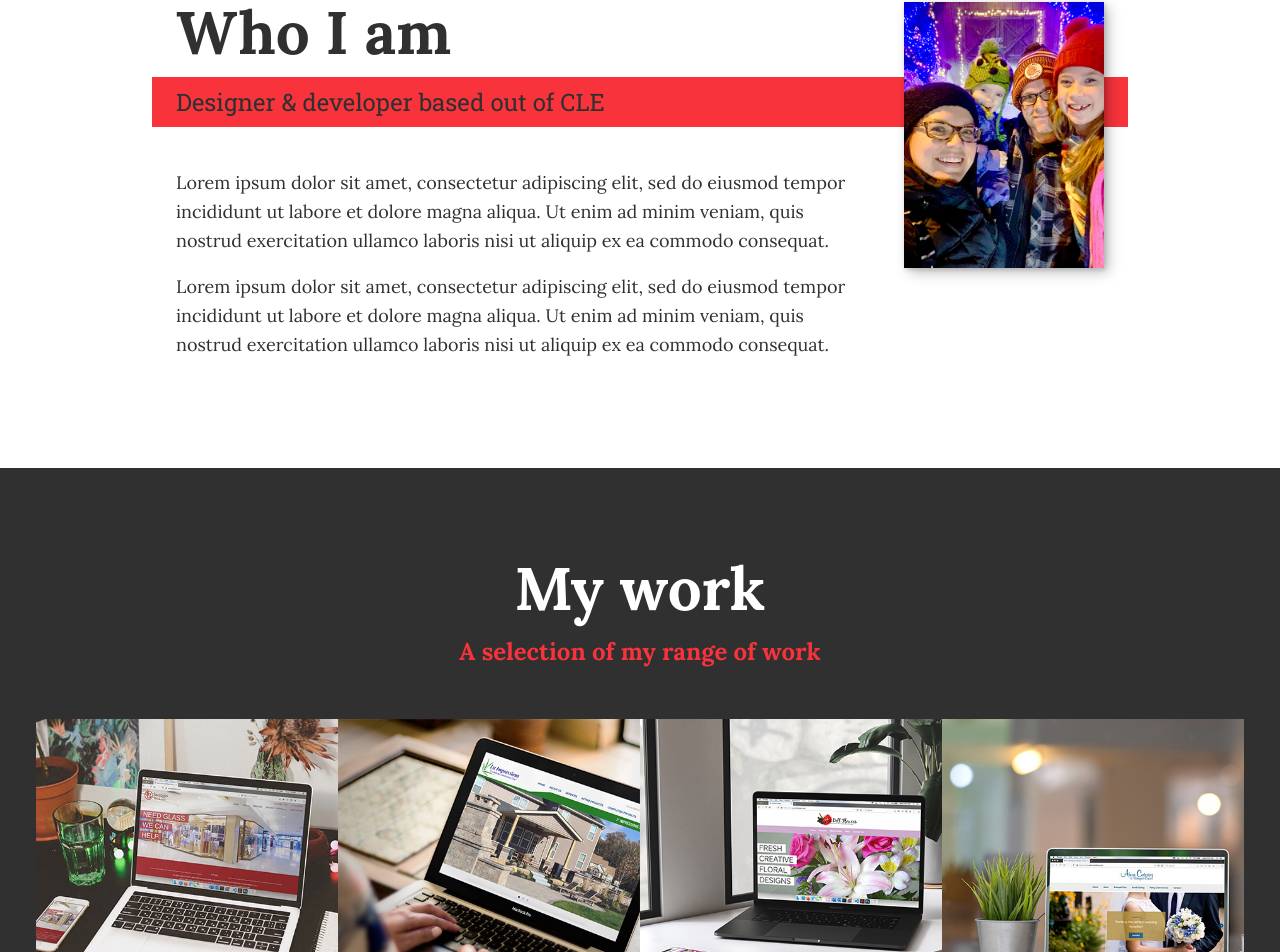
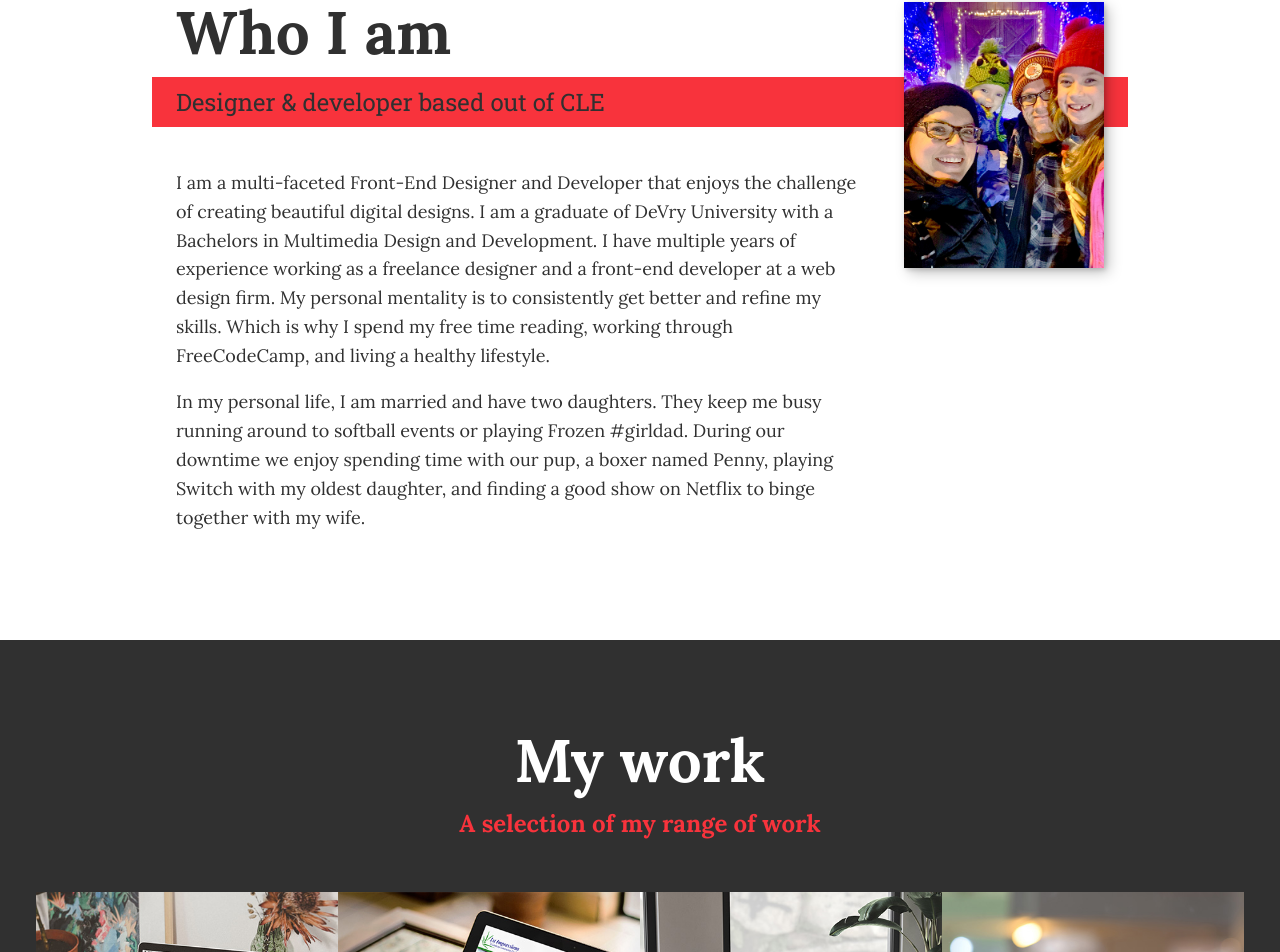
Before and after one commit to trcwrx78/portfolio-dos, a React (Create React App) app: page / in a window 1280 px wide. Shown: the part 1398-2350 px from the top of the page. Built offline with nearby package versions, Linux system fonts and the light colour scheme.

Commit message:
Added about me and briefing for Sandglo

```diff
--- a/src/App.css
+++ b/src/App.css
@@ -36,10 +36,10 @@
 
 /* General styles */
 
-/* endable this to add smooth scrolling
+/* enable this to add smooth scrolling */
 html {
     scroll-behavior: smooth;
-}*/
+}
 
 
 body {
--- a/src/components/About.js
+++ b/src/components/About.js
@@ -4,13 +4,19 @@ function About() {
     return(
         <section className="about-me" id="about">
            <h2 className="section__title section__title--about">Who I am</h2>
-           <p className="section__subtitle section__subtitle--about">Designer & developer based out of CLE</p>
+           <p className="section__subtitle section__subtitle--about">Designer &amp; developer based out of CLE</p>
 
            <div className="about-me__body">
-               <p>Lorem ipsum dolor sit amet, consectetur adipiscing elit, sed do eiusmod tempor incididunt ut labore et dolore magna aliqua.
-                   Ut enim ad minim veniam, quis nostrud exercitation ullamco laboris nisi ut aliquip ex ea commodo consequat.</p>
-               <p>Lorem ipsum dolor sit amet, consectetur adipiscing elit, sed do eiusmod tempor incididunt ut labore et dolore magna aliqua.
-                   Ut enim ad minim veniam, quis nostrud exercitation ullamco laboris nisi ut aliquip ex ea commodo consequat.</p>
+               <p>I am a multi-faceted Front-End Designer and Developer that enjoys the challenge of creating beautiful
+                   digital designs. I am a graduate of DeVry University with a Bachelors in Multimedia Design and
+                   Development. I have multiple years of experience working as a freelance designer and a front-end
+                   developer at a web design firm. My personal mentality is to consistently get better and refine my
+                   skills. Which is why I spend my free time reading, working through FreeCodeCamp, and living a
+                   healthy lifestyle. </p>
+               <p>In my personal life, I am married and have two daughters. They keep me busy running around to
+                   softball events or playing Frozen #girldad. During our downtime we enjoy spending time with our
+                   pup, a boxer named Penny, playing Switch with my oldest daughter, and finding a good show on Netflix
+                   to binge together with my wife.</p>
            </div>
 
            <img src="/img/dev-trc-02.jpg" alt="Torrence and family in front of holiday lights" className="about-me__img" />
--- a/src/components/PortfolioItem.js
+++ b/src/components/PortfolioItem.js
@@ -16,7 +16,7 @@ function PortfolioItem(props) {
     }
 
     function handleClick() {
-        history.push("/");
+        history.push("/#work");
       }
 
     return(
--- a/src/portfolioData.json
+++ b/src/portfolioData.json
@@ -7,9 +7,9 @@
         "imgDetail": "/img/portfolio-details-01.jpg",
         "altImgDetail": "",
         "desc": "UI/UX and Front-end",
-        "p1": "Why is this not working?",
-        "p2": "Or did it have to do with , punctuation!.",
-        "p3": "I guess it did not&?"
+        "p1": "Sandglo glass had a problem with not having a responsive website to meet the needs of their mobile. I was able to meet with the stakeholders of the company where we spent time talking about their needs which included rich multimedia showing detail in the sandblasted glass designs, showcase the business work that they continue to do in downtown Cleveland, and a place where people can express interest in a career.",
+        "p2": "Once I had the expectations of the client I began working on a mood board and style tiles that would serve as the basis to some of the components of the website. I used these to create a mock-up design in Photoshop. The client was happy with the design and gave me the ok to start building out in the browser.",
+        "p3": "To build out the site I decided to work with Foundation as the framework. I also utilized Sass for the styles and manipulating the layout to conform to the photoshop mock. I also used PHP to make the site modular and to validate the contact form."
     },
 
     {
@@ -55,7 +55,7 @@
         "id": "5",
         "title": "Mileti Optical",
         "img": "/img/portfolio-05.jpg",
-        "altImg": "",
+        "altImg": "Mileti Optical website on laptop and mobile device",
         "imgDetail": "/img/portfolio-details-05.jpg",
         "altImgDetail": "",
         "desc": "UI/UX and Front-end",
@@ -68,7 +68,7 @@
         "id": "6",
         "title": "Skybryte",
         "img": "/img/portfolio-06.jpg",
-        "altImg": "",
+        "altImg": "Skybryte website on all in one computer",
         "imgDetail": "/img/portfolio-details-06.jpg",
         "altImgDetail": "",
         "desc": "UI/UX and Front-end",
@@ -81,7 +81,7 @@
         "id": "7",
         "title": "Markdown Previewer",
         "img": "/img/portfolio-07.jpg",
-        "altImg": "",
+        "altImg": "Markdown previewer on a laptop computer",
         "imgDetail": "/img/portfolio-details-07.jpg",
         "altImgDetail": "",
         "desc": "React.js and Front-end",
@@ -94,7 +94,7 @@
         "id": "8",
         "title": "MEME Generator",
         "img": "/img/portfolio-08.jpg",
-        "altImg": "",
+        "altImg": "Meme generator on an iPad",
         "imgDetail": "/img/portfolio-details-08.jpg",
         "altImgDetail": "",
         "desc": "React.js and Front-end",
@@ -107,7 +107,7 @@
         "id": "9",
         "title": "PicSome",
         "img": "/img/portfolio-09.jpg",
-        "altImg": "",
+        "altImg": "Picsome project on all in one computer",
         "imgDetail": "/img/portfolio-details-09.jpg",
         "altImgDetail": "",
         "desc": "React.js and Front-end",
```
